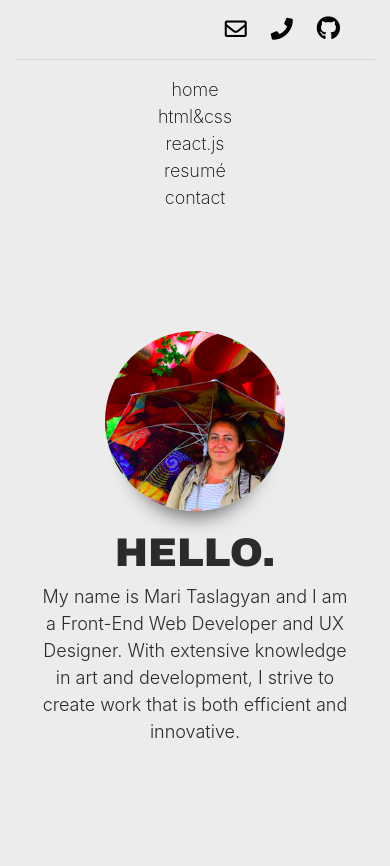
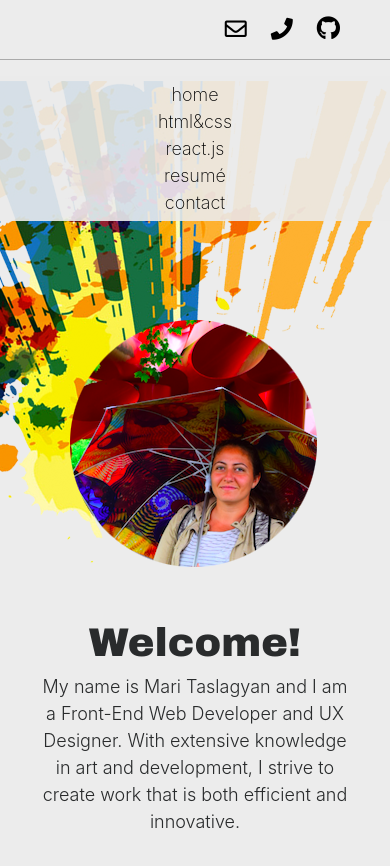
Before and after one commit to mtaslagyan/Portfolio_v2, a React (Create React App) app: page / in a window 390 px wide. Shown: the top 866 px of the page. Before the commit the page ends 844 px from the top, so only its background shows below. Built offline with nearby package versions, Linux system fonts and the light colour scheme; a web font is replaced by a local one.

Commit message:
Add files via upload

```diff
--- a/src/Components/Header/Header.js
+++ b/src/Components/Header/Header.js
@@ -18,7 +18,7 @@ const Header = () => {
             </div>
             <div className="container nav2 text-center">
                 <div className="row">
-                    <div className="col-12">
+                    <div className="col-12 px-0 mx-0">
                         <hr className="nav2-divider"/>
                         <div className="nav-link-item2">
                             <span>
--- a/src/Components/Home/Home.js
+++ b/src/Components/Home/Home.js
@@ -1,17 +1,21 @@
 import React from 'react'
-import ProfileImg from '../../images/mari_profile.png'
+import ProfileImg from '../../images/mari_colors.png'
 import { Transition } from 'react-transition-group'
 
 
 const Home = () => {
     return (
-        <Transition timeout={2000} in={true} appear>
+        <Transition timeout={1000} in={true} appear>
             {(status) => (
                 <div className={`home home-${status} text-center`}>
-                    <img className="profilePic" src={ProfileImg} alt="Mari Taslagyan holding an umbrella." />
-                    <h1 className="hello">HELLO.</h1>
-                    <p className="about">My name is Mari Taslagyan and I am a Front-End Web Developer and UX Designer. With extensive knowledge in art and development, I strive to create work that is both efficient and innovative.</p>
-                </div>
+                    <div className="home-image-wrapper">
+                        <img className="profilePic" src={ProfileImg} alt="Mari Taslagyan holding an umbrella." />
+                    </div>
+                    <div className="home-intro-wrapper">
+                        <h1 className="hello">Welcome!</h1>
+                        <p className="about">My name is Mari Taslagyan and I am a Front-End Web Developer and UX Designer. With extensive knowledge in art and development, I strive to create work that is both efficient and innovative.</p>
+                    </div>
+                    </div>
             )}
         </Transition>
 
--- a/src/index.css
+++ b/src/index.css
@@ -1,3 +1,6 @@
+html, body{
+  overflow-x:hidden;
+}
 body {
   margin: 0;
   font-family: -apple-system, BlinkMacSystemFont, "Segoe UI", "Roboto", "Oxygen",
@@ -14,7 +17,10 @@ code {
 }
 
 /* Header */
-
+.header{
+  z-index:999;
+  position:relative;
+}
 .header a{
   color:black;
 }
@@ -67,7 +73,7 @@ code {
   display:none;
 }
 .nav-link-item2{
-  font-size:24px;
+  font-size:20px;
   font-weight:200;
 }
 .nav-link-item2 span{
@@ -88,12 +94,21 @@ code {
   font-family: 'Archivo Black';
   font-size:40px;
 }
-
+.home-image-wrapper{
+  display:flex;
+  justify-content: center;
+}
+.home-intro-wrapper{
+  margin-top:280px;
+}
 .profilePic{
-  border-radius:50%;
-  width:180px;
+  margin-top:-140px;
+  width:900px;
+  top:0;
+  position:absolute;
   margin-bottom:20px;
-  box-shadow: 0px 30px 20px -25px rgba(0, 0, 0, 0.596);
+  z-index:-99;
+  /* box-shadow: 0px 30px 20px -25px rgba(0, 0, 0, 0.596); */
 }
 
 .about{
@@ -280,6 +295,16 @@ code {
     display:block;
     margin-top:0px;
   }
+
+  .nav-link-item2{
+    background:rgba(236, 236, 236, .9);
+    padding-top:5px;
+    padding-bottom:5px;
+
+  }
+  .nav2-divider{
+    background:rgba(0, 0, 0, .2);
+  }
   .navbar{
     display:none;
   }
```
Also changed, not shown: src/images/mari_colors.png.
